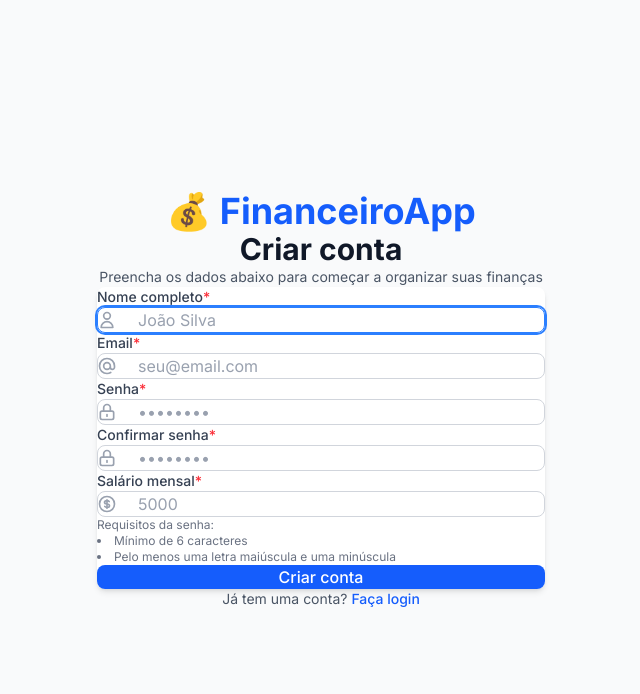
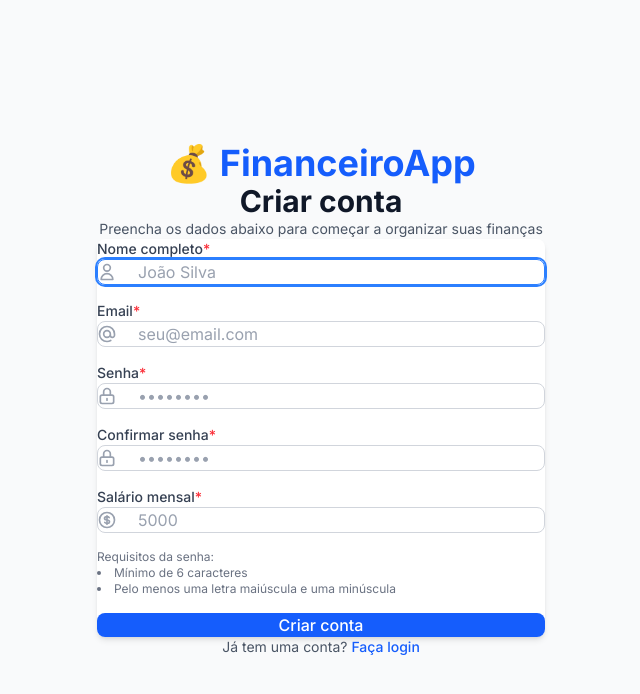
Before and after one commit to rafSnow/financeiro, a React (Vite) app: page /register in a window 1280 px wide. Shown: the top 694 px of the page, without its empty margins (319-959 px from the left). Built offline with nearby package versions, Linux system fonts and the light colour scheme; no server answers.

Commit message:
style: Ajustar espaçamento com gap-4 para design moderno
- Usado gap-4 (16px) para espaçamento equilibrado
- Aplicado em todos os formulários (Login, Register, Reset Password)
- Design moderno sem exagero no espaçamento

```diff
--- a/src/pages/Login.jsx
+++ b/src/pages/Login.jsx
@@ -132,8 +132,8 @@ const Login = () => {
             </p>
           </div>
 
-          <form onSubmit={handleResetPassword} className="mt-8 space-y-6">
-            <div className="bg-white shadow-md rounded-lg p-6 flex flex-col space-y-5">
+          <form onSubmit={handleResetPassword} className="mt-8">
+            <div className="bg-white shadow-md rounded-lg p-6 flex flex-col gap-4">
               <Input
                 label="Email"
                 type="email"
@@ -179,7 +179,7 @@ const Login = () => {
         </div>
 
         <form onSubmit={handleSubmit} className="mt-8">
-          <div className="bg-white shadow-md rounded-lg p-6 flex flex-col space-y-5">
+          <div className="bg-white shadow-md rounded-lg p-6 flex flex-col gap-4">
             {errors.general && (
               <div className="bg-red-50 border border-red-200 text-red-700 px-4 py-3 rounded-lg">
                 {errors.general}
--- a/src/pages/Register.jsx
+++ b/src/pages/Register.jsx
@@ -147,7 +147,7 @@ const Register = () => {
         </div>
 
         <form onSubmit={handleSubmit} className="mt-8">
-          <div className="bg-white shadow-md rounded-lg p-6 flex flex-col space-y-5">
+          <div className="bg-white shadow-md rounded-lg p-6 flex flex-col gap-4">
             {errors.general && (
               <div className="bg-red-50 border border-red-200 text-red-700 px-4 py-3 rounded-lg">
                 {errors.general}
```
